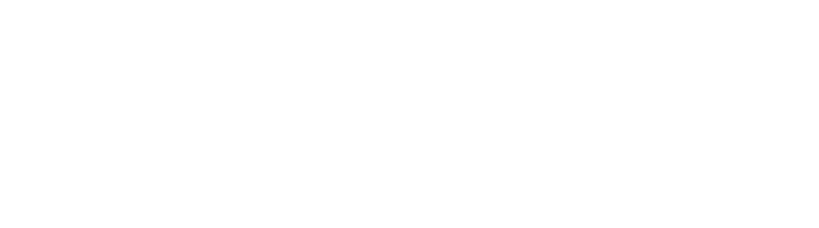
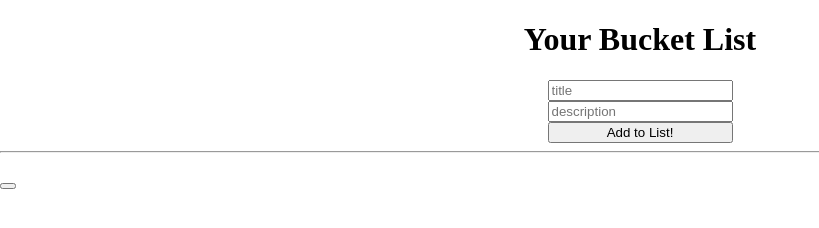
Before and after one commit to gavin-love/BucketList, a website: page public/index.html in a window 1280 px wide. Shown: the whole page, without its empty margins (0-819 px from the left). Drawn offline with Linux system fonts and the light colour scheme.

Commit message:
Connect app to port, Add basic html template to display cards

```diff
--- a/public/index.html
+++ b/public/index.html
@@ -5,11 +5,28 @@
   <meta charset="UTF-8">
   <meta name="viewport" content="width=device-width, initial-scale=1.0">
   <meta http-equiv="X-UA-Compatible" content="ie=edge">
+  <link rel="stylesheet" type="text/css" href="styles.css">
   <title>Document</title>
 </head>
 
 <body>
-
+  <main>
+    <h1>Your Bucket List</h1>
+    <form>
+      <input type="text" placeholder="title" class="title" />
+      <input type="text" placeholder="description" class="description" />
+      <button class="save">Add to List!</button>
+    </form>
+  </main>
+  <hr>
+  <section class="display_card">
+    <div class="title_button">
+      <h3 class="display_title"></h3>
+      <button class="delete"></button>
+    </div>
+    <p class="display_description"></p>
+  </section>
+  <script src="script.js"></script>
 </body>
 
 </html>
--- /dev/null
+++ b/public/styles.css
@@ -0,0 +1,21 @@
+html, body {
+  margin: 0;
+  padding: 0;
+  box-sizing: border-box;
+  height: 100%;
+  width: 100%;
+}
+
+main {
+  display: flex;
+  flex-direction: column;
+  width: 50%;
+  margin: 0 auto;
+  justify-content: center;
+  align-items: center;
+}
+
+form {
+  display: flex;
+  flex-direction: column;
+}
```
Also changed, not shown: package.json (+8 -8 lines), server.js (+9 -3 lines).
